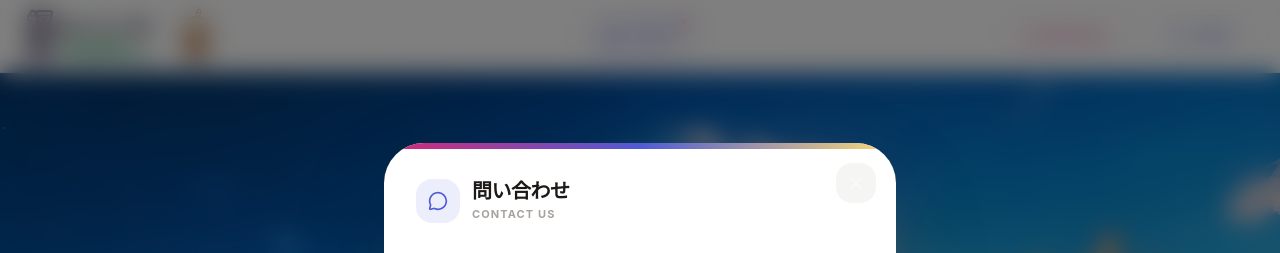
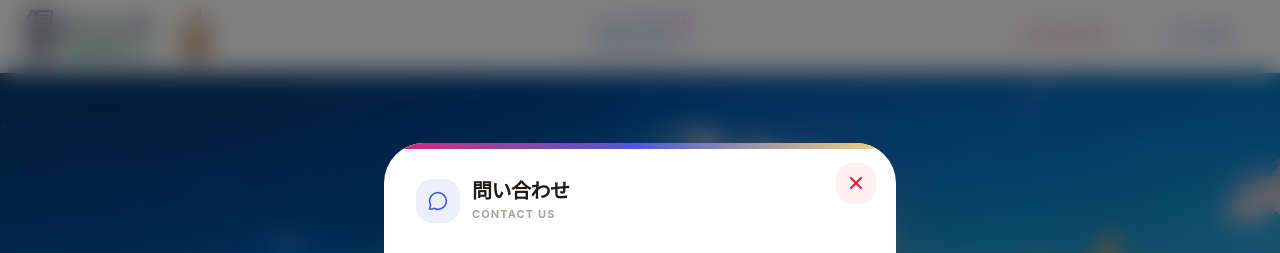
Before and after one commit to vinhtruongsama/mirukuti-save, a React (Vite) app: page / in a window 1280 px wide. Both pictures are taken after a click on the button "問い合わせ". Shown: the top 253 px of the page. Built offline with nearby package versions, Linux system fonts and the light colour scheme; no server answers; the database is empty.

Commit message:
style: make inquiry modal close button permanently red and visible breakthrough突破口

```diff
--- a/src/components/ui/InquiryModal.tsx
+++ b/src/components/ui/InquiryModal.tsx
@@ -77,9 +77,9 @@ export default function InquiryModal({ isOpen, onClose }: InquiryModalProps) {
             {/* Close Button */}
             <button
               onClick={handleClose}
-              className="absolute top-5 right-5 w-10 h-10 bg-stone-100 hover:bg-rose-50 hover:text-rose-500 rounded-2xl flex items-center justify-center transition-all"
+              className="absolute top-5 right-5 w-10 h-10 bg-rose-50 text-rose-600 rounded-2xl flex items-center justify-center transition-all active:scale-90 shadow-sm"
             >
-              <X className="w-5 h-5" />
+              <X className="w-5 h-5 stroke-[2.5px]" />
             </button>
 
             <div className="p-8 pt-7">
```
